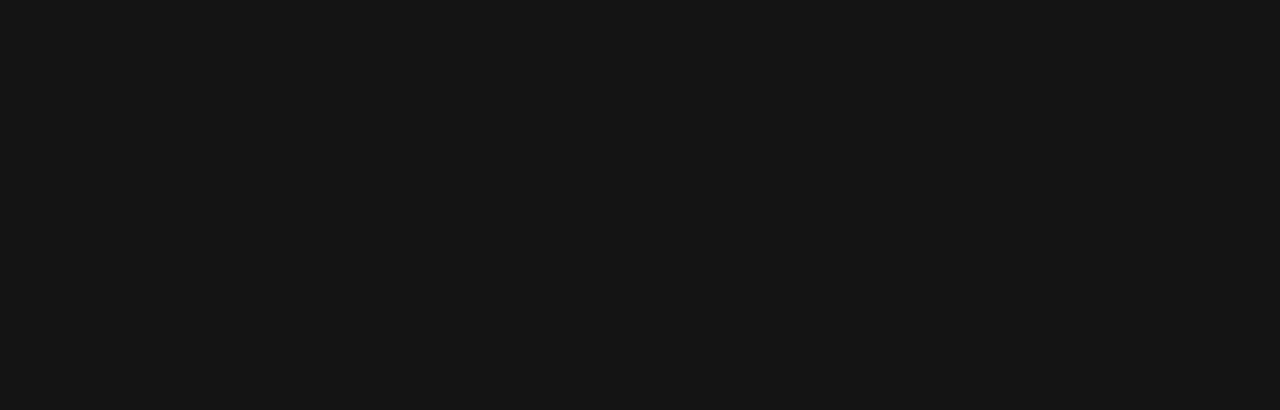
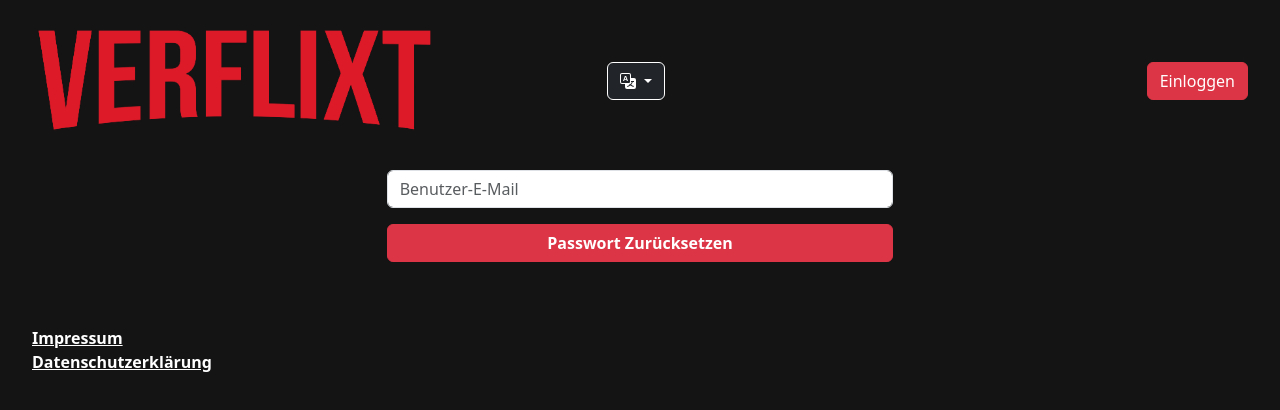
Before and after one commit to tonyS912/verflixt-frontend, a Vue app: page /forgotPassword in a window 1280 px wide. Before the commit this address had no page. Shown: the top 410 px of the page. Built offline with nearby package versions, Linux system fonts and the light colour scheme.

Commit message:
nearly finished

```diff
--- a/src/router/index.js
+++ b/src/router/index.js
@@ -39,6 +39,11 @@
             name: 'resetPassword',
             component: () => import('@/views/ResetPassword.vue')
         },
+        {
+            path: '/forgotPassword',
+            name: 'forgotPassword',
+            component: () => import('@/views/ForgottPassword.vue')
+        },
     ]
 })
 
--- /dev/null
+++ b/src/views/ForgottPassword.vue
@@ -0,0 +1,38 @@
+<script setup>
+import TheWelcome from "@/components/TheWelcome.vue";
+import MyFooter from "@/components/MyFooter.vue";
+import {ref} from "vue";
+
+let email = ref('');
+
+</script>
+
+<template>
+    <TheWelcome/>
+
+    <div class="my-5 d-md-flex flex-md-column align-items-md-center">
+
+        <form id="resetPassword" class="col-12 col-md-8 col-lg-5">
+            <div class="input-group my-3">
+                <input type="email" class="form-control"
+                       :placeholder="$t('LandingPage.InputRegistry.UserMail')"
+                       :title="$t('LandingPage.InputRegistry.UserMail')"
+                       v-model="email" required>
+            </div>
+
+            <div class="input-group my-3">
+                <button class="btn btn-danger col-12 fw-bold" type="submit" id="button-addon1">
+                    {{ $t('LandingPage.ResetPassword.Button') }}
+                </button>
+            </div>
+
+        </form>
+
+    </div>
+
+    <MyFooter class="mt-5"/>
+</template>
+
+<style scoped>
+
+</style>
--- a/src/views/LoginView.vue
+++ b/src/views/LoginView.vue
@@ -112,6 +112,7 @@
                     <component :is="eyeIcon"/>
                 </button>
             </div>
+            <a class="text-danger" href="/forgotPassword">Passwort Vergessen</a>
 
             <!--Register -->
             <div class="input-group my-3">
```
